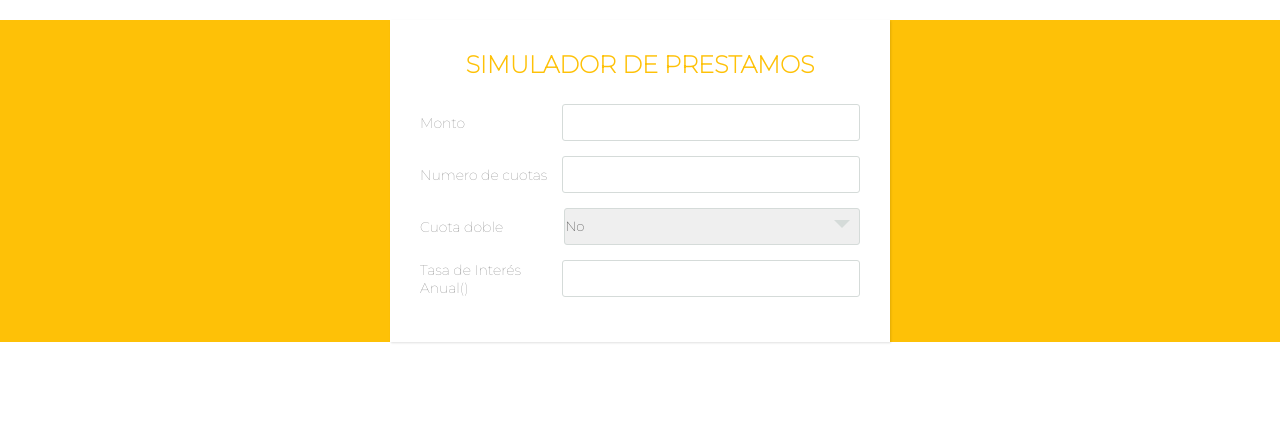
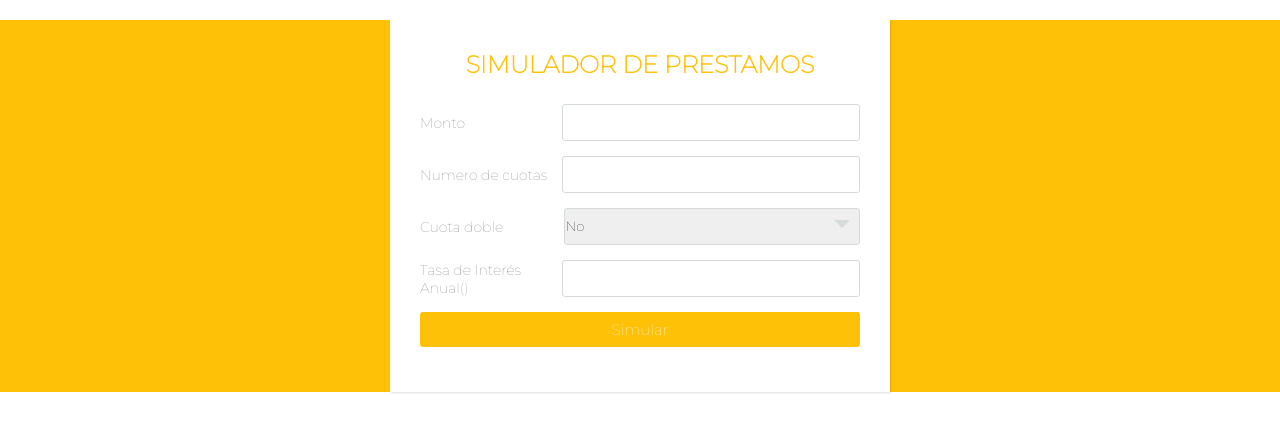
Before and after one commit to Larrygf02/loan-payment-calculator-front, a Vue app: page / in a window 1280 px wide. Shown: the top 432 px of the page. Built offline with nearby package versions, Linux system fonts and the light colour scheme.

Commit message:
Add css btn

```diff
--- a/src/components/HelloWorld.vue
+++ b/src/components/HelloWorld.vue
@@ -24,6 +24,9 @@
       <div class="input_field">
         <label for="">Tasa de Interés Anual()</label>
         <input type="number" class="input">
+      </div>
+      <div class="input_field">
+        <input type="submit" value="Simular" class="btn">
       </div>
     </div>
   </div>
@@ -112,4 +115,20 @@ export default {
   .main .form .input_field .input:focus{
     border: 1px solid #fec107;
   }
+
+  .main .form .input_field .btn {
+    width: 100%;
+    padding: 8px 10px;
+    font-size: 15px;
+    border: 0;
+    background: #fec107;
+    color: #fff;
+    cursor: pointer;
+    border-radius: 3px;
+    outline: none;
+  }
+
+  .main .form .input_field .btn:hover {
+    background: #ffd658;
+  }
 </style>
```
